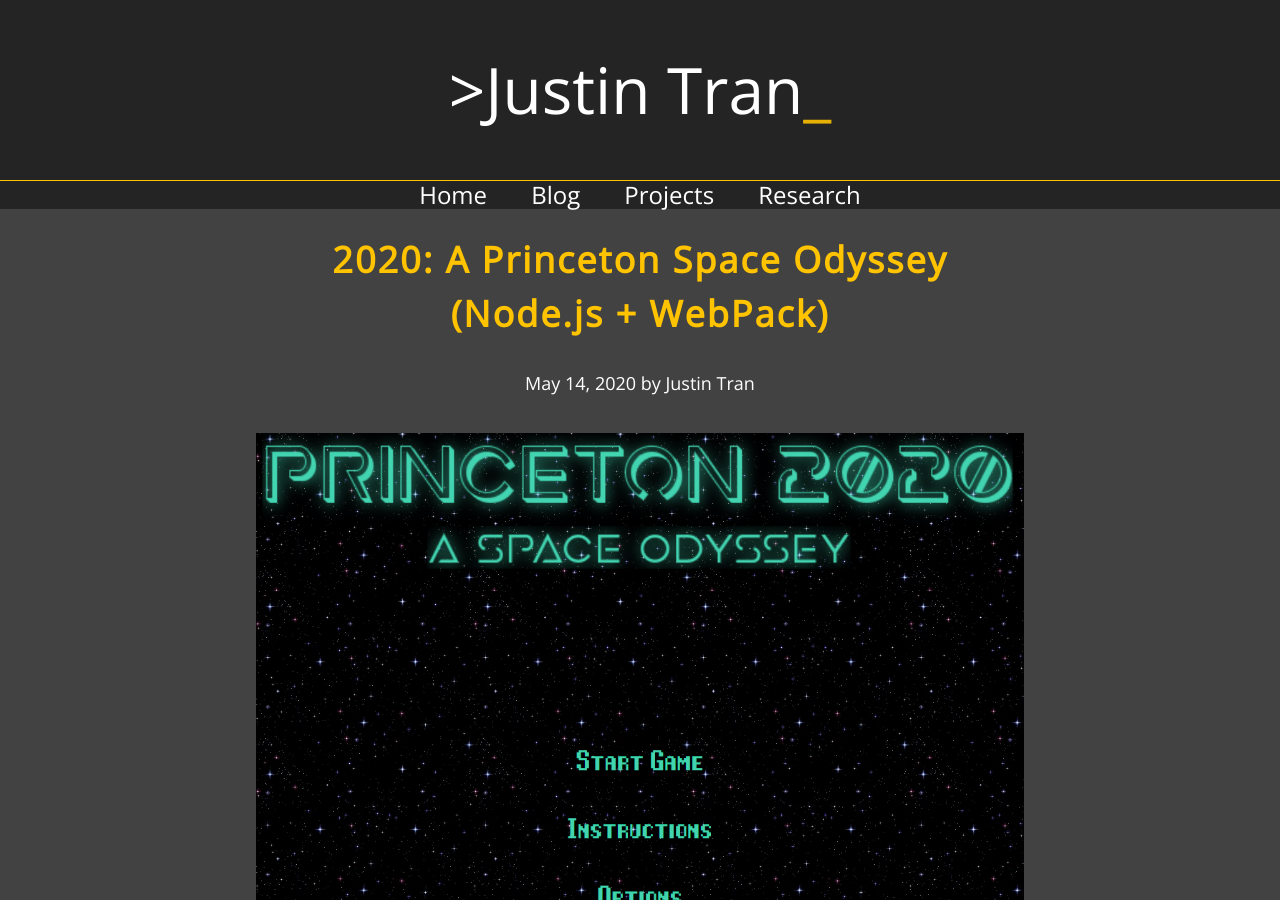
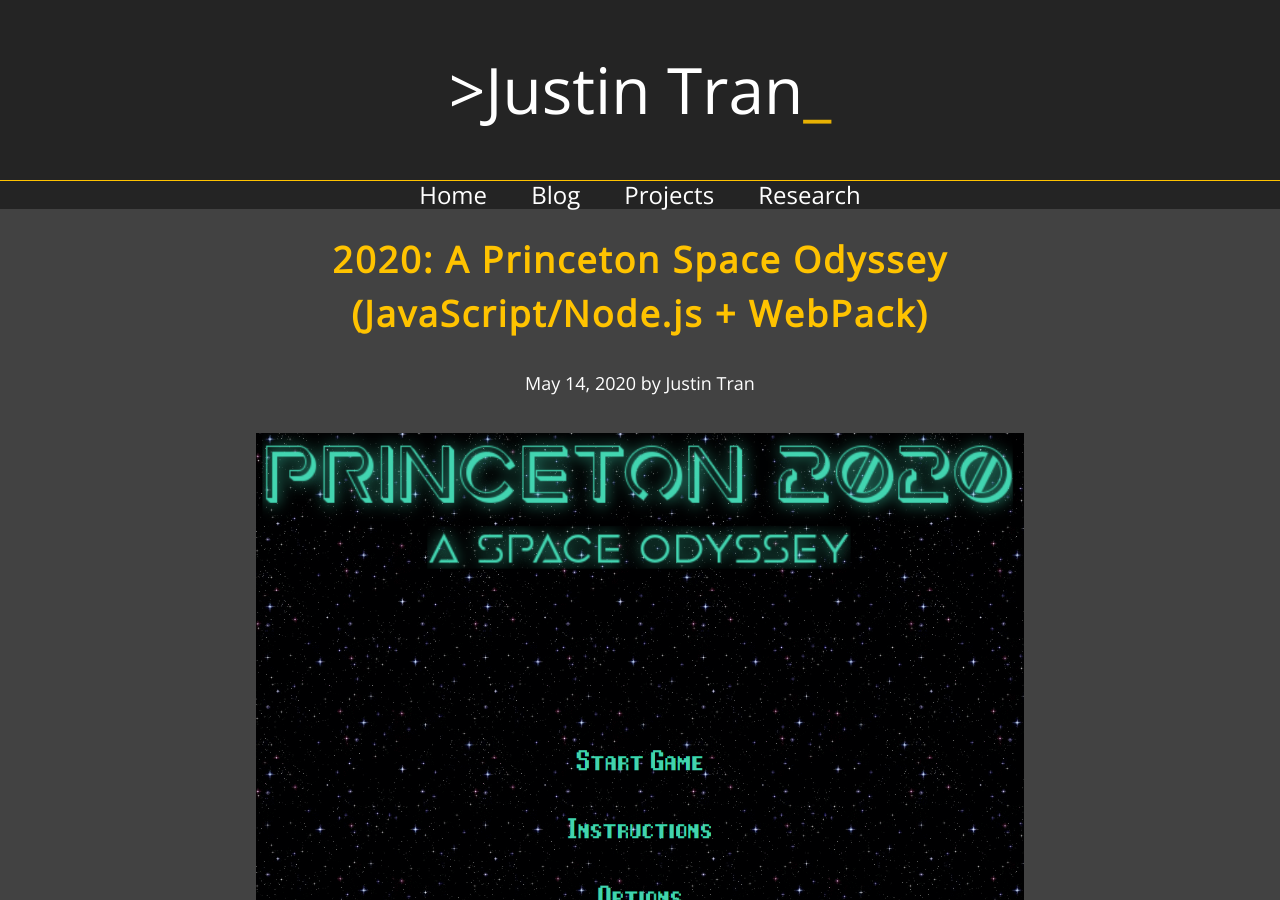
Before and after one commit to justintranjt/justintranjt.github.io, a Jekyll site: the page built from _projects/2020-05-14-2020-A-Princeton-Space-Odyssey.md, in a window 1280 px wide and 900 px high. Built offline with Jekyll 4.4.1, drawn with Linux system fonts in a browser that asks for light colours.

Commit message:
More typo fixes

```diff
--- a/_projects/2020-05-14-2020-A-Princeton-Space-Odyssey.md
+++ b/_projects/2020-05-14-2020-A-Princeton-Space-Odyssey.md
@@ -1,6 +1,6 @@
 ---
 layout: post
-title: "2020: A Princeton Space Odyssey (Node.js + WebPack)"
+title: "2020: A Princeton Space Odyssey (JavaScript/Node.js + WebPack)"
 date: 2020-05-14
 description: A space exploration arcade game built with Node.js and graphics library three.js along with physics from cannon.js.
 image: /projects/hud.jpg
--- a/projects/index.html
+++ b/projects/index.html
@@ -4,7 +4,7 @@
 ---
 <h1>Coding Projects</h1>
 <ul>
-    {% for project in site.projects %}
+    {% for project in site.projects reversed %}
         <li class ="indivpost">
             <img class="post-thumb" src="{{ project.image }}"></img>
             <h2><a href="{{ project.url }}">{{ project.title }}</a></h2>
--- a/research/index.html
+++ b/research/index.html
@@ -2,8 +2,9 @@
 layout: default
 title: JT - Research
 ---
+
 <h1>Research</h1>
-{% for resrch in site.research %}
+{% for resrch in site.research reversed %}
 <ul class="indivpost">
   <li>
     <h2><a href="{{ resrch.link }}">{{ resrch.title }}</a></h2>
```
Lines whose indentation alone changed are shown as unchanged.
